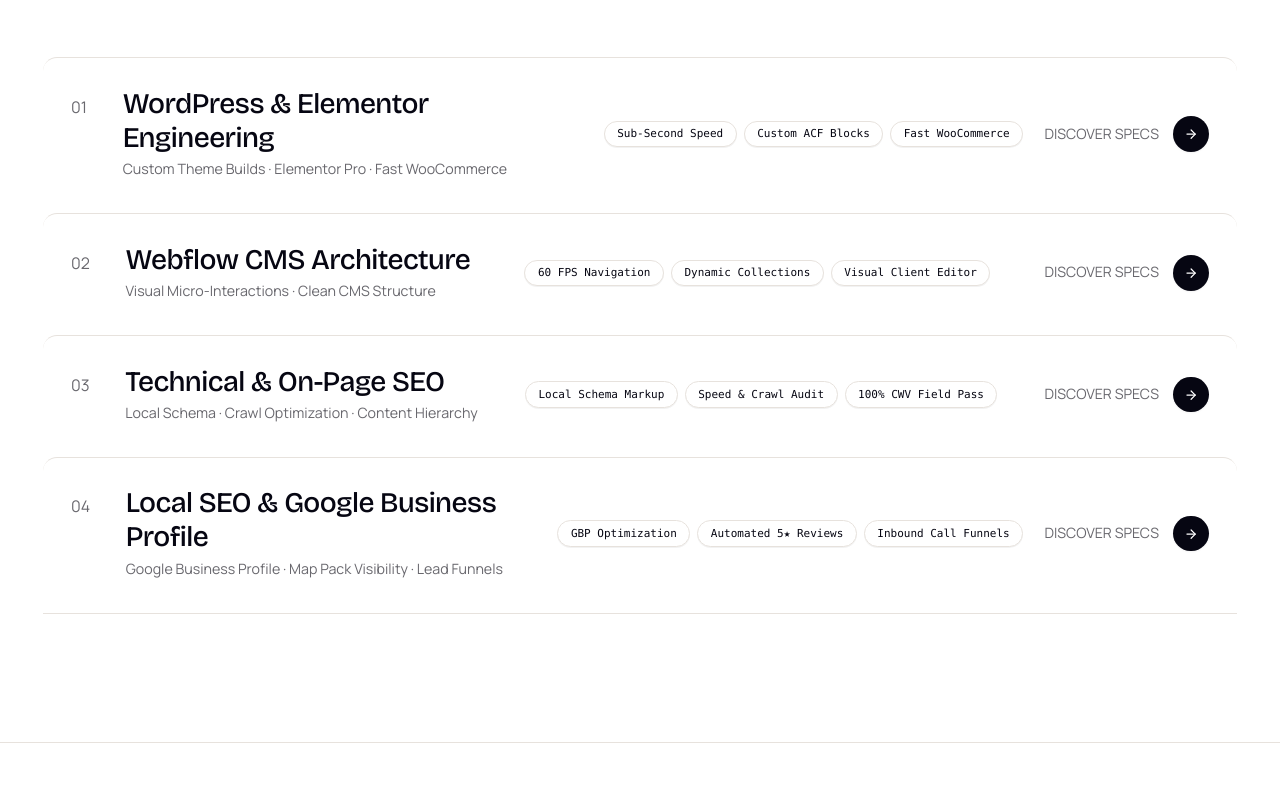
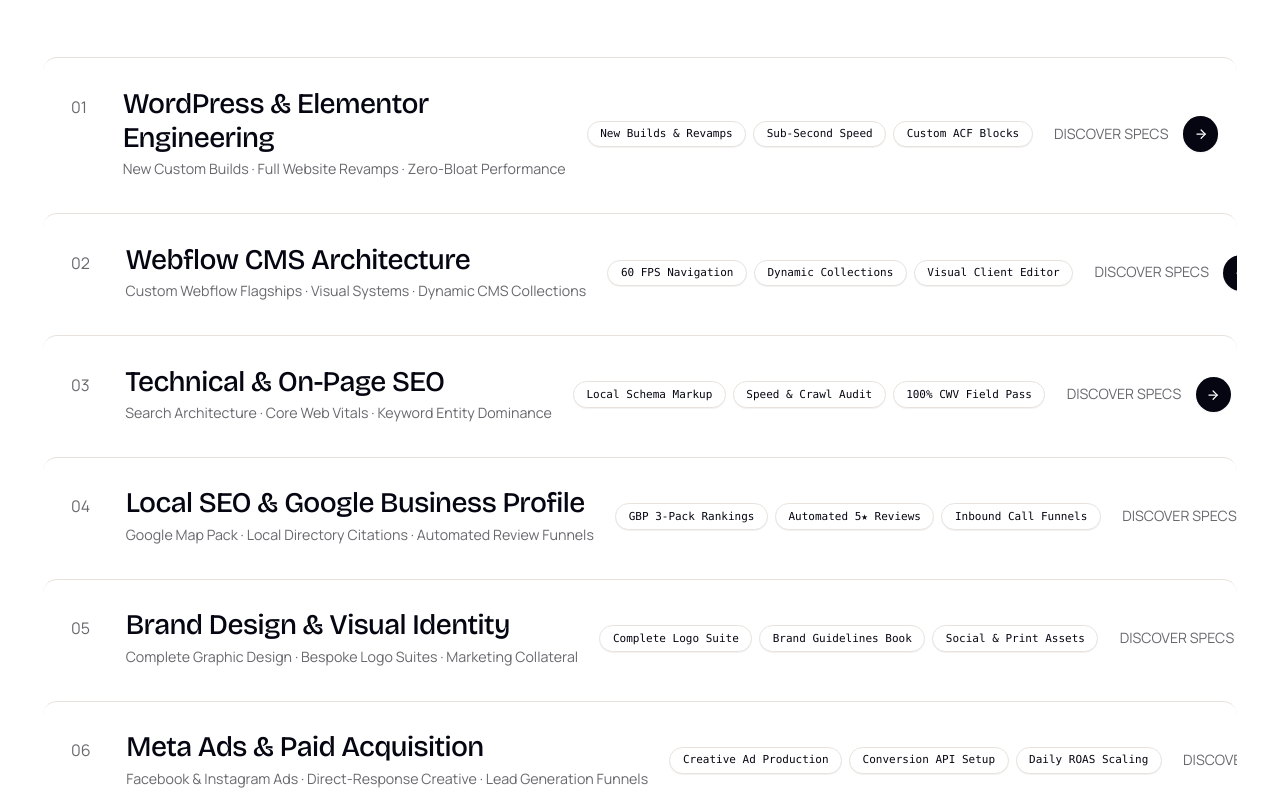
Before and after one commit to Mahathir-Gunjon/Startuplize, a Next.js app: page / in a window 1280 px wide. Shown: the part 3163-3960 px from the top of the page. Built offline with nearby package versions, Linux system fonts and the light colour scheme.

Commit message:
feat(services): expand to 6 client-focused services with big full-width text and transparent 4-step process

```diff
--- a/src/components/modals/BookingModal.tsx
+++ b/src/components/modals/BookingModal.tsx
@@ -29,10 +29,12 @@
   const [isSubmitted, setIsSubmitted] = useState(false);
 
   const servicesList = [
-    { id: 'wp', label: 'WordPress & Elementor Engineering', desc: 'Custom themes, Elementor Pro, sub-second speed & WooCommerce' },
+    { id: 'wp', label: 'WordPress & Elementor Engineering', desc: 'New builds & revamps, custom Elementor Pro, sub-second speed' },
     { id: 'wf', label: 'Webflow Architecture & Motion', desc: 'Clean visual CMS, responsive design & fast navigation' },
     { id: 'seo', label: 'Technical & On-Page SEO', desc: 'Local schema, crawl optimization & organic traffic growth' },
-    { id: 'local', label: 'Local SEO & Google Maps Optimization', desc: 'Google Business Profile setup, local citations & call funnels' },
+    { id: 'local', label: 'Local SEO & Google Business Profile', desc: 'Google Business Profile setup, local citations & call funnels' },
+    { id: 'brand', label: 'Brand Design & Visual Identity', desc: 'Complete graphic design, bespoke logo suites & marketing collateral' },
+    { id: 'ads', label: 'Meta Ads & Paid Acquisition', desc: 'High-converting Facebook & Instagram ad campaigns & lead funnels' },
   ];
 
   const budgetOptions = ['$5,000 – $10,000', '$10,000 – $25,000', '$25,000 – $50,000', '$50,000+'];
--- a/src/components/sections/ServicesStackLumora.tsx
+++ b/src/components/sections/ServicesStackLumora.tsx
@@ -12,59 +12,110 @@
 
 export function ServicesStackLumora({ onOpenBooking }: ServicesStackLumoraProps) {
   const [hoveredIdx, setHoveredIdx] = useState<number | null>(null);
-  const [cursorPos, setCursorPos] = useState({ x: 0, y: 0 });
 
   const services = [
     {
       num: '01',
       title: 'WordPress & Elementor Engineering',
-      tagline: 'Custom Theme Builds · Elementor Pro · Fast WooCommerce',
+      tagline: 'New Custom Builds · Full Website Revamps · Zero-Bloat Performance',
+      valueProp: 'We build high-converting new websites from scratch and perform complete redesign revamps for outdated, slow platforms.',
       description:
-        'Zero-bloat custom WordPress and Elementor Pro systems. We eliminate messy third-party plugin bloat with clean theme architectures, optimized database queries, and lightning-fast customer checkout experiences.',
-      deliverables: ['Sub-Second Speed', 'Custom ACF Blocks', 'Fast WooCommerce'],
+        'Whether your business needs an entirely new digital presence or your existing WordPress website is clunky, slow, and outdated, we provide a complete engineering solution. We eliminate bloated themes and messy third-party plugins with clean, tailored Elementor Pro and ACF architectures—slashing mobile load times to under 1 second and giving you a modern, credible website that turns local visitors into qualified inquiries.',
+      process: [
+        { step: '01. AUDIT', name: 'Bottleneck & UX Audit', detail: 'We dissect your existing site speed, plugin bloat, and conversion drop-offs.' },
+        { step: '02. DESIGN', name: 'Custom High-Trust UI', detail: 'Bespoke layout design focused on client credibility and clear action funnels.' },
+        { step: '03. BUILD', name: 'Clean Code Engineering', detail: 'Zero-bloat Elementor build with sub-second LCP and responsive mobile layout.' },
+        { step: '04. LAUNCH', name: 'Safe Migration & Handover', detail: '1-to-1 301 URL redirect preservation, team training, and speed guarantee.' },
+      ],
+      deliverables: ['New Builds & Revamps', 'Sub-Second Speed', 'Custom ACF Blocks'],
       previewImg: 'https://images.unsplash.com/photo-1460925895917-afdab827c52f?auto=format&fit=crop&w=800&q=80',
     },
     {
       num: '02',
       title: 'Webflow CMS Architecture',
-      tagline: 'Visual Micro-Interactions · Clean CMS Structure',
+      tagline: 'Custom Webflow Flagships · Visual Systems · Dynamic CMS Collections',
+      valueProp: 'Award-winning visual design with zero maintenance headaches and an intuitive visual editor for your team.',
       description:
-        'Clean, scalable Webflow websites built with modern standards, responsive layouts, zero layout shifts, and an intuitive visual editor that allows your team to easily update content without breaking designs.',
+        'Designed for ambitious brands that want seamless scroll animations, ultra-clean visual aesthetics, and total independence from developer bottlenecks. We build custom Webflow websites structured with clean class systems, dynamic CMS databases, and 60fps responsive micro-interactions. Your team can publish new case studies, blogs, and service updates in minutes without ever touching code.',
+      process: [
+        { step: '01. ARCHITECTURE', name: 'Content & CMS Modeling', detail: 'Mapping dynamic collections, service categories, and relational data fields.' },
+        { step: '02. CRAFT', name: 'Visual System & Motion', detail: 'Translating brand guidelines into fluid typography and interactive scroll motion.' },
+        { step: '03. DEVELOP', name: 'Clean Webflow Build', detail: 'Client-first class architecture, responsive breakpoints, and SEO optimization.' },
+        { step: '04. HANDOVER', name: 'Video Training & Launch', detail: 'Dedicated Loom editor training so your team can edit content with confidence.' },
+      ],
       deliverables: ['60 FPS Navigation', 'Dynamic Collections', 'Visual Client Editor'],
       previewImg: 'https://images.unsplash.com/photo-1551288049-bebda4e38f71?auto=format&fit=crop&w=800&q=80',
     },
     {
       num: '03',
       title: 'Technical & On-Page SEO',
-      tagline: 'Local Schema · Crawl Optimization · Content Hierarchy',
+      tagline: 'Search Architecture · Core Web Vitals · Keyword Entity Dominance',
+      valueProp: 'We engineer the underlying technical foundation so Google easily crawls, understands, and ranks your services.',
       description:
-        'Search engines favor speed and clear information structure. We implement clean schema markup, logical URL structures, fast mobile rendering, and topical keyword mapping so search engines easily understand your services.',
+        'A beautiful website is wasted if search engines cannot interpret your content. We systematically resolve indexation bottlenecks, crawl errors, slow rendering speeds, and missing metadata. By deploying structured semantic JSON-LD schema graphs and optimizing Core Web Vitals to 100% green scores, we position your core service pages to outrank competitors on high-intent search queries.',
+      process: [
+        { step: '01. DIAGNOSIS', name: 'Deep Crawl Inspection', detail: 'Analyzing Google Search Console, index coverage, crawl traps, and redirect chains.' },
+        { step: '02. SCHEMA', name: 'Semantic Entity Graph', detail: 'Hard-coding JSON-LD LocalBusiness, Service, and FAQ rich snippet schema.' },
+        { step: '03. SPEED', name: 'Core Web Vitals Pass', detail: 'Optimizing LCP, INP, and zero layout shift for Google mobile ranking algorithms.' },
+        { step: '04. STRUCTURE', name: 'Content & URL Hierarchy', detail: 'Topical keyword mapping and internal linking silos for organic search authority.' },
+      ],
       deliverables: ['Local Schema Markup', 'Speed & Crawl Audit', '100% CWV Field Pass'],
       previewImg: 'https://images.unsplash.com/photo-1504868584819-f8e8b4b6d7e3?auto=format&fit=crop&w=800&q=80',
     },
     {
       num: '04',
       title: 'Local SEO & Google Business Profile',
-      tagline: 'Google Business Profile · Map Pack Visibility · Lead Funnels',
+      tagline: 'Google Map Pack · Local Directory Citations · Automated Review Funnels',
+      valueProp: 'Capture local customers right when they are ready to call with Google Maps and 5-star review automation.',
       description:
-        'Expanding your reach across local target service areas. We optimize your Google Business Profile (GBP), synchronize verified local directory citations, and establish automated review generation systems that drive real phone inquiries.',
-      deliverables: ['GBP Optimization', 'Automated 5★ Reviews', 'Inbound Call Funnels'],
+        'Specifically engineered for local and regional business owners who rely on phone calls, estimate requests, and booked appointments. We optimize your Google Business Profile (GBP) for maximum 3-pack visibility, clean up inconsistent directory citations across the web, and deploy an automated post-service review collection workflow that converts happy customers into authentic 5-star Google ratings.',
+      process: [
+        { step: '01. GBP AUDIT', name: 'Profile Verification & Fixes', detail: 'Category calibration, service menu setup, geo-tagged photos, and compliance audit.' },
+        { step: '02. CITATIONS', name: 'NAP Citation Network', detail: 'Synchronizing Name, Address, and Phone across top-tier business directories.' },
+        { step: '03. REVIEWS', name: 'Automated Review Engine', detail: 'Deploying SMS/email 1-click review requests to build consistent 5-star proof.' },
+        { step: '04. EXPANSION', name: 'Service-Area Landing Pages', detail: 'Targeted landing pages capturing high-intent searches across neighboring zip codes.' },
+      ],
+      deliverables: ['GBP 3-Pack Rankings', 'Automated 5★ Reviews', 'Inbound Call Funnels'],
       previewImg: 'https://images.unsplash.com/photo-1512941937669-90a1b58e7e9c?auto=format&fit=crop&w=800&q=80',
     },
+    {
+      num: '05',
+      title: 'Brand Design & Visual Identity',
+      tagline: 'Complete Graphic Design · Bespoke Logo Suites · Marketing Collateral',
+      valueProp: 'A complete graphic design solution that makes your business look like an established, premium market leader.',
+      description:
+        'Everything your brand needs to look credible, professional, and memorable across every touchpoint. We provide full-spectrum graphic design services—from custom primary and secondary logo suites, typography pairings, and curated color palettes to business cards, marketing brochures, pitch decks, vehicle wraps, and social media creative kits. We give your business the visual authority to command higher rates.',
+      process: [
+        { step: '01. STRATEGY', name: 'Brand Discovery & Moodboard', detail: 'Defining your brand voice, market positioning, and visual aesthetic direction.' },
+        { step: '02. LOGO SUITE', name: 'Concept & Vector Design', detail: 'Handcrafted primary, secondary, and sub-mark vector logos for web and print.' },
+        { step: '03. SYSTEM', name: 'Brand Guidelines Book', detail: 'Defining typography rules, color formulas (HEX/CMYK), and clear space standards.' },
+        { step: '04. ASSETS', name: 'Complete Collateral Suite', detail: 'Delivering print-ready files, presentation decks, social templates, and raw vectors.' },
+      ],
+      deliverables: ['Complete Logo Suite', 'Brand Guidelines Book', 'Social & Print Assets'],
+      previewImg: 'https://images.unsplash.com/photo-1561070791-2526d30994b5?auto=format&fit=crop&w=800&q=80',
+    },
+    {
+      num: '06',
+      title: 'Meta Ads & Paid Acquisition',
+      tagline: 'Facebook & Instagram Ads · Direct-Response Creative · Lead Generation Funnels',
+      valueProp: 'Turn paid advertising into a predictable customer acquisition channel with high-converting ads and landing pages.',
+      description:
+        'Stop wasting budget on boosted posts that deliver vanity likes but zero paying customers. We engineer end-to-end Facebook and Instagram advertising campaigns designed for positive return on ad spend (ROAS). We produce scroll-stopping graphic and video ad creatives, write direct-response copy that speaks to customer pain points, configure bulletproof Meta Pixel & Conversions API (CAPI) tracking, and optimize high-speed landing pages that turn clicks into booked consultations.',
+      process: [
+        { step: '01. BLUEPRINT', name: 'Offer & Audience Strategy', detail: 'Crafting high-converting offers and building local radius and lookalike audience targets.' },
+        { step: '02. CREATIVE', name: 'Direct-Response Ad Sets', detail: 'Designing persuasive image and video creatives with compelling copy and hooks.' },
+        { step: '03. TRACKING', name: 'Pixel & CAPI Server Setup', detail: 'Server-side Conversions API integration to accurately track 100% of lead events.' },
+        { step: '04. SCALE', name: 'A/B Testing & Daily Scaling', detail: 'Aggressively cutting unprofitable ads, scaling winners, and delivering weekly reports.' },
+      ],
+      deliverables: ['Creative Ad Production', 'Conversion API Setup', 'Daily ROAS Scaling'],
+      previewImg: 'https://images.unsplash.com/photo-1611162617474-5b21e879e113?auto=format&fit=crop&w=800&q=80',
+    },
   ];
-
-  const handleMouseMove = (e: React.MouseEvent) => {
-    setCursorPos({
-      x: e.clientX,
-      y: e.clientY,
-    });
-  };
 
   return (
     <section
       id="services"
       className="py-28 sm:py-36 px-6 sm:px-12 bg-white relative select-none border-b border-[#e7e2dd]"
-      onMouseMove={handleMouseMove}
     >
       <div className="max-w-[84rem] mx-auto">
 
@@ -83,19 +134,19 @@
           </div>
           <ScrollBlurFade delay={0.2}>
             <p className="text-body text-[#69686e] max-w-md font-body leading-relaxed">
-              Precision web engineering and organic search dominance. Every discipline is executed strictly in-house with zero outsourcing.
+              Precision web engineering, brand identity, and organic search dominance. Every discipline is executed strictly in-house with zero outsourcing.
             </p>
           </ScrollBlurFade>
         </div>
 
-        {/* 4 Interactive Service Rows with Staggered Slide Reveals & Identical Hover Effects */}
+        {/* 6 Interactive Service Rows with Staggered Slide Reveals & Identical Hover Effects */}
         <div className="border-b border-[#e7e2dd] relative">
           {services.map((item, idx) => {
             const isHovered = hoveredIdx === idx;
             return (
               <ScrollSlideCard
                 key={item.num}
-                delay={idx * 0.12 + 0.1}
+                delay={idx * 0.08 + 0.1}
                 onMouseEnter={() => setHoveredIdx(idx)}
                 onMouseLeave={() => setHoveredIdx(null)}
                 onClick={() => onOpenBooking(item.title)}
@@ -103,6 +154,7 @@
                   isHovered ? 'bg-[#f5f4f3] shadow-xs' : 'bg-transparent'
                 }`}
               >
+                {/* Header Row (Number, Title, Deliverables, Arrow) */}
                 <div className="flex flex-col lg:flex-row lg:items-center justify-between gap-6 relative z-10">
 
                   {/* Left Number & Title */}
@@ -148,19 +200,67 @@
 
                 </div>
 
-                {/* Description - Fades in and expands smoothly on hover */}
+                {/* Description - Fades in and expands smoothly on hover with BIG, FULL-WIDTH text & transparent process */}
                 <AnimatePresence>
                   {isHovered && (
                     <motion.div
                       key="desc"
                       initial={{ opacity: 0, height: 0, marginTop: 0 }}
-                      animate={{ opacity: 1, height: 'auto', marginTop: 16 }}
+                      animate={{ opacity: 1, height: 'auto', marginTop: 24 }}
                       exit={{ opacity: 0, height: 0, marginTop: 0 }}
-                      transition={{ duration: 0.28, ease: [0.16, 1, 0.3, 1] }}
-                      className="overflow-hidden"
+                      transition={{ duration: 0.32, ease: [0.16, 1, 0.3, 1] }}
+                      className="overflow-hidden w-full relative z-20"
                     >
-                      <div className="pt-3 border-t border-[#e7e2dd]/70 text-body text-[#69686e] max-w-2xl leading-relaxed font-body">
-                        {item.description}
+                      <div className="pt-6 border-t border-[#e7e2dd]/80 w-full space-y-5">
+
+                        {/* Big Client-Focused Value Proposition */}
+                        <h4 className="font-heading font-medium text-xl sm:text-2xl text-[#060612] leading-snug">
+                          {item.valueProp}
+                        </h4>
+
+                        {/* Full-width Big Detailed Client Narrative */}
+                        <p
+                          className="text-base sm:text-lg md:text-[1.125rem] font-body leading-relaxed max-w-none font-normal"
+                          style={{ color: '#060612' }}
+                        >
+                          {item.description}
+                        </p>
+
+                        {/* Transparent 4-Step Process Section */}
+                        <div className="pt-5 border-t border-[#e7e2dd]/70 w-full">
+                          <div className="text-[11px] font-mono font-bold text-[#ff6321] uppercase tracking-widest mb-3.5 flex items-center gap-2">
+                            <span className="w-2 h-2 rounded-full bg-[#ff6321] inline-block" />
+                            <span>HOW WE DELIVER // THE TRANSPARENT PROCESS</span>
+                          </div>
+
+                          <div className="grid grid-cols-1 sm:grid-cols-2 lg:grid-cols-4 gap-3.5 w-full">
+                            {item.process.map((step, sIdx) => (
+                              <div
+                                key={sIdx}
+                                className="bg-white border border-[#e7e2dd] rounded-xl p-4 shadow-2xs flex flex-col justify-between"
+                              >
+                                <div>
+                                  <span className="text-[11px] font-mono font-bold text-[#ff6321] uppercase tracking-wider block">
+                                    {step.step}
+                                  </span>
+                                  <div
+                                    className="font-heading font-bold text-sm sm:text-base mt-1"
+                                    style={{ color: '#060612' }}
+                                  >
+                                    {step.name}
+                                  </div>
+                                </div>
+                                <p
+                                  className="text-body-sm font-body mt-2 leading-relaxed"
+                                  style={{ color: '#444452' }}
+                                >
+                                  {step.detail}
+                                </p>
+                              </div>
+                            ))}
+                          </div>
+                        </div>
+
                       </div>
                     </motion.div>
                   )}
@@ -169,35 +269,6 @@
             );
           })}
 
-          {/* Floating preview image following cursor */}
-          <AnimatePresence>
-            {hoveredIdx !== null && (
-              <motion.div
-                className="pointer-events-none fixed z-40 hidden lg:block rounded-xl overflow-hidden shadow-2xl border-2 border-white w-64 h-40"
-                style={{
-                  left: cursorPos.x + 25,
-                  top: cursorPos.y - 80,
-                }}
-                initial={{ opacity: 0, scale: 0.9 }}
-                animate={{ opacity: 1, scale: 1 }}
-                exit={{ opacity: 0, scale: 0.9 }}
-                transition={{ duration: 0.15 }}
-              >
-                <Image
-                  src={services[hoveredIdx].previewImg}
-                  alt="Service Preview"
-                  fill
-                  className="object-cover"
-                />
-                <div className="absolute inset-0 bg-gradient-to-t from-black/70 via-transparent to-black/20" />
-                <div className="absolute bottom-2 left-2 right-2 px-2.5 py-1 rounded bg-black/60 backdrop-blur-xs text-body-sm font-mono text-white flex items-center justify-between whitespace-nowrap">
-                  <span>{services[hoveredIdx].title}</span>
-                  <span className="text-[#ff6321] font-bold">VERIFIED</span>
-                </div>
-              </motion.div>
-            )}
-          </AnimatePresence>
-
         </div>
 
       </div>
```
